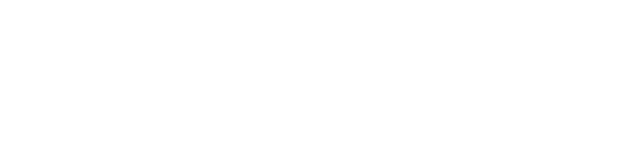
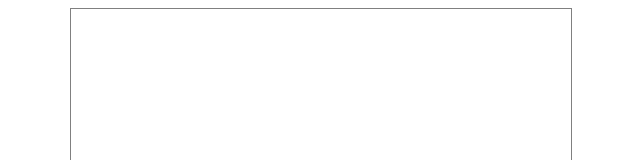
Before and after one commit to Shin-Issei/EtchASketch-Retry, a plain HTML site: page index.html in a window 1280 px wide. Shown: the top 160 px of the page, without its empty margins (319-959 px from the left). Drawn offline with Linux system fonts and the light colour scheme.

Commit message:
made containers in html and modifed behavior
add div for grid container
add stylesheet to enforce grid container dementions
add made grid-template-column/-row attribues template literals in order
to use variables in coming updtaes

```diff
--- a/index.html
+++ b/index.html
@@ -5,10 +5,14 @@
     <meta http-equiv="X-UA-Compatible" content="IE=edge">
     <meta name="viewport" content="width=device-width, initial-scale=1.0">
     <title>Document</title>
+    <script src="script.js" defer></script>
+    <link rel="stylesheet" href="style.css">
 </head>
 <body>
     <!-- Lets try this again -->
+    <div class="container"> <!-- Pretty much every solution I saw did this. -->
 
+    </div>
 
 
 </body>
--- a/script.js
+++ b/script.js
@@ -0,0 +1,19 @@
+/*
+    Here is how this thing is going to be built:
+        1. We are going to use a function to append a set number of divs to grid container div
+        2. Each of those child divs are going to be styled minimally as defined by the linked
+        style sheet.
+        3. There will be an onpage input field to get the user defined grid size.
+*/
+
+// TODO: Create references to manipulate the DOM and add the function that will add the divs to .container
+
+// The grid items style rules are defined by the function that creates them.
+
+// When the function is called and the grid items are created the styles of grid-tm-rs and -col will be added
+// according to the given arguments [DONE]
+
+const div = document.querySelector('.container');
+
+
+div.setAttribute('style', `grid-template-columns: repeat(${3},1fr); grid-template-rows: repeat(${3},2fr`);
--- a/style.css
+++ b/style.css
@@ -0,0 +1,24 @@
+/* TODO: define grid container rules */
+
+/* TODO: Get a grid to display as many cells as you want in a defined space. */
+body{
+    display: flex;
+    justify-content: center;
+}
+.container {
+    display: grid;
+    border: 1px grey solid;
+    width: 500px;
+    height: 500px;
+    /* grid-template-columns: repeat(3,1fr) ; /* This will be parameterized via the function in JS */
+    /* grid-template-rows: repeat(3, 1fr) ; */
+    /* height: 500px; */
+    /* justify-content: center; */
+}
+
+.container > *{
+    border: 1px grey solid;
+
+    /* min-width: 1fr;
+    min-height: 1fr; */
+}
```
